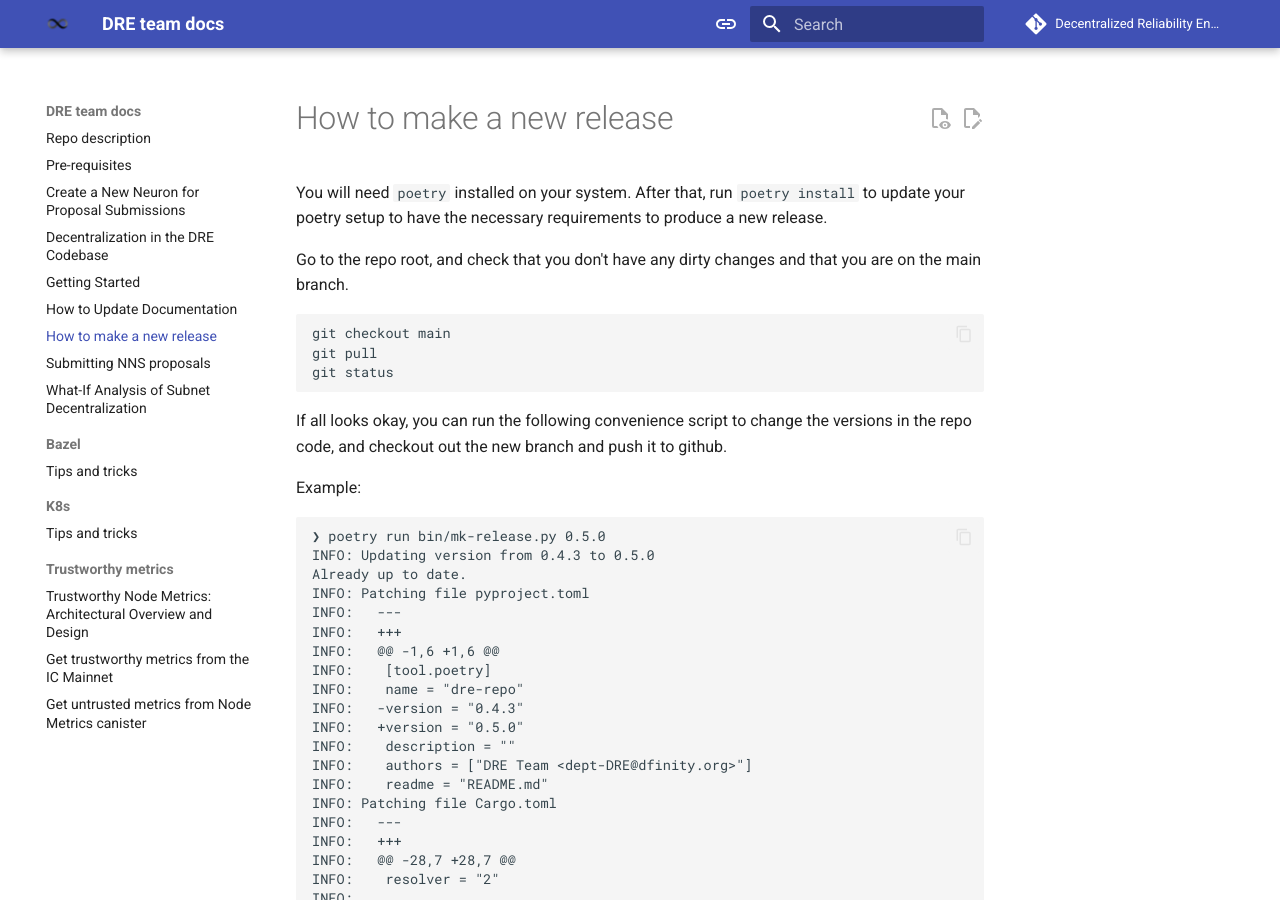
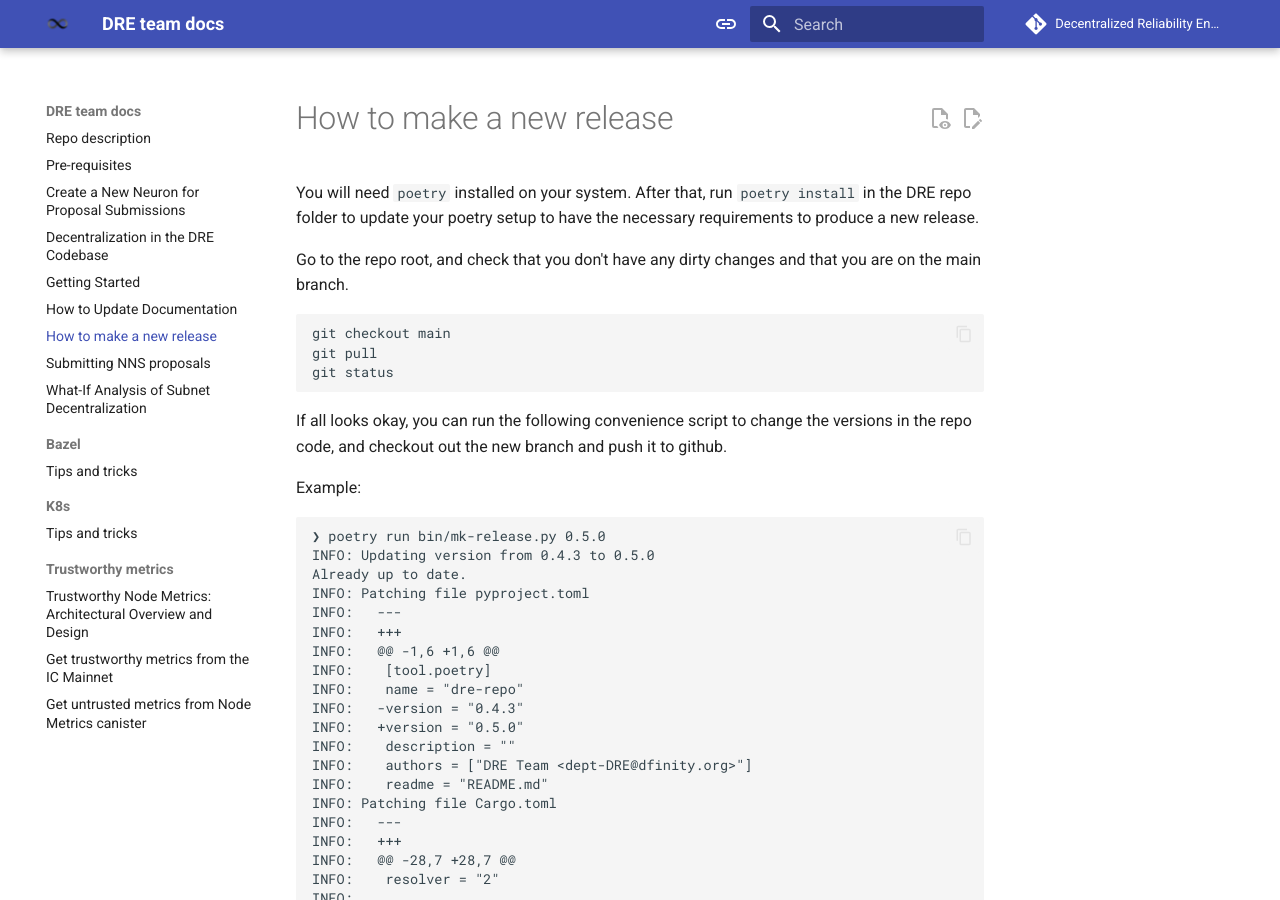
Before and after one commit to dfinity/dre, an MkDocs documentation site: the page built from docs/make-release.md, in a window 1280 px wide and 900 px high. Built offline with MkDocs 1.6.1 and Material for MkDocs 9.7.7, drawn with Linux system fonts in a browser that asks for light colours; comment, search, counter and statistics services are not loaded; some of the changed text lies outside the part shown.

Commit message:
Poetry run in the docs.

```diff
--- a/docs/make-release.md
+++ b/docs/make-release.md
@@ -2,8 +2,8 @@
 # How to make a new release
 
 You will need `poetry` installed on your system.  After that, run
-`poetry install` to update your poetry setup to have the necessary
-requirements to produce a new release.
+`poetry install` in the DRE repo folder to update your poetry setup
+to have the necessary requirements to produce a new release.
 
 Go to the repo root, and check that you don't have any dirty changes and that you are on the main branch.
 
```
Also changed, not shown: other parts of docs/make-release.md (+1 -1 lines).
